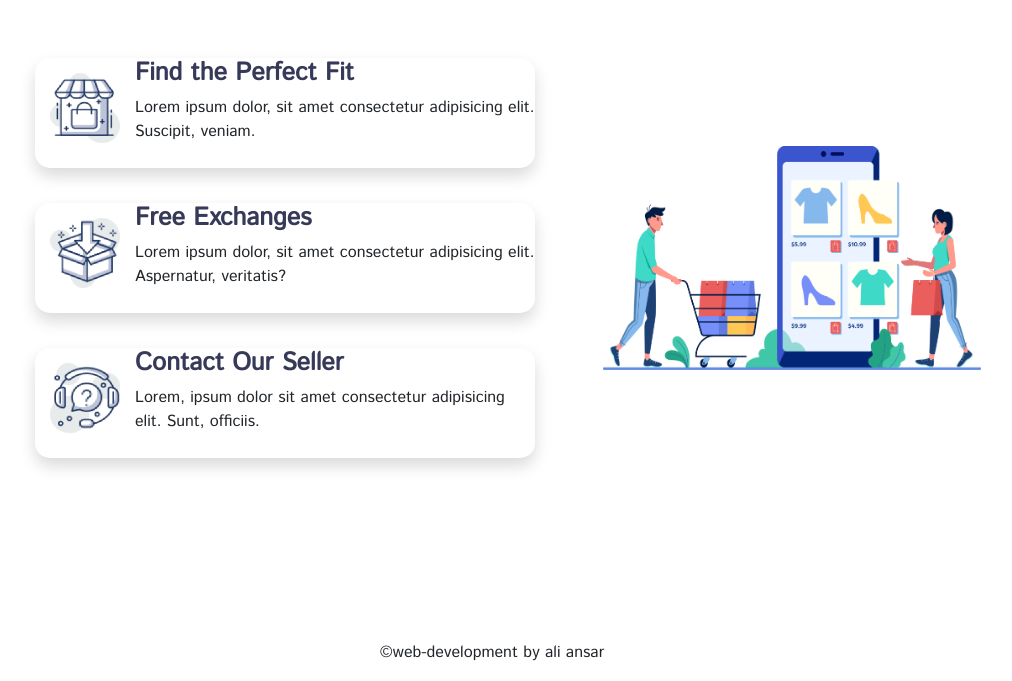
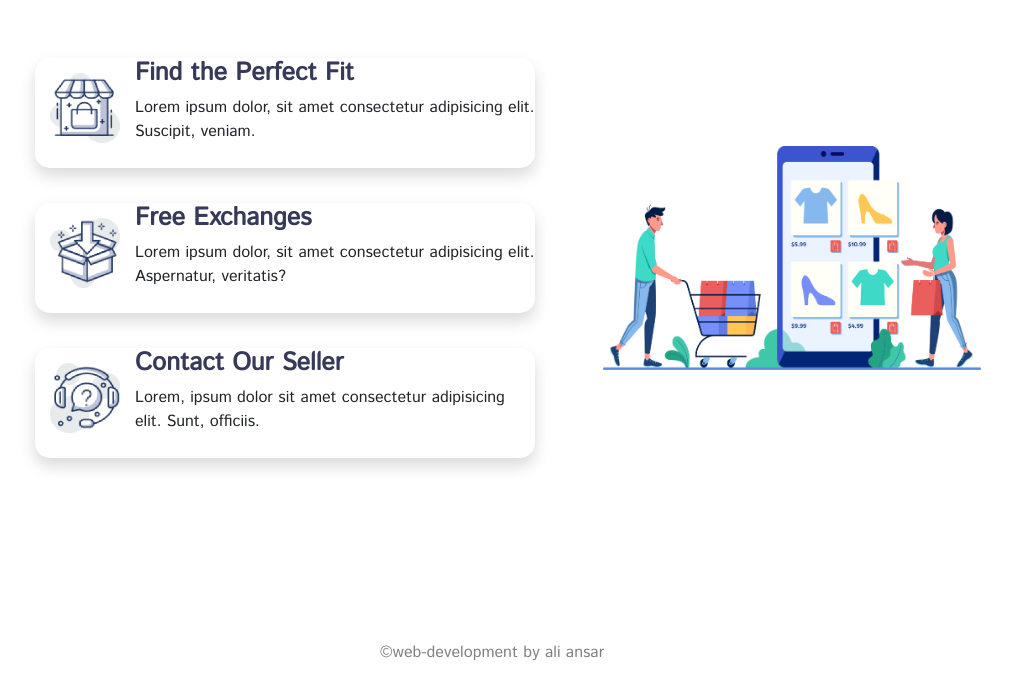
Before and after one commit to sheikh-5264/Option-1-Penguin-Fashion, a plain HTML site: page index.html in a window 1280 px wide. Shown: the part 2547-3228 px from the top of the page, without its empty margins (148-1160 px from the left). Drawn offline with nearby package versions, Linux system fonts and the light colour scheme.

Commit message:
problem solving

```diff
--- a/index.html
+++ b/index.html
@@ -186,7 +186,7 @@
       </div>
     </div>
     </section>
-    <footer>
+    <footer class="footer-color">
        <p class="footer">©web-development by ali ansar</p>
     </footer>
 
--- a/style.css
+++ b/style.css
@@ -128,6 +128,7 @@
 .col-md-4{
     margin: 100px;
 }
-.footer{
+.footer-color{
+    color: gray;
     text-align: center;
 }
```
